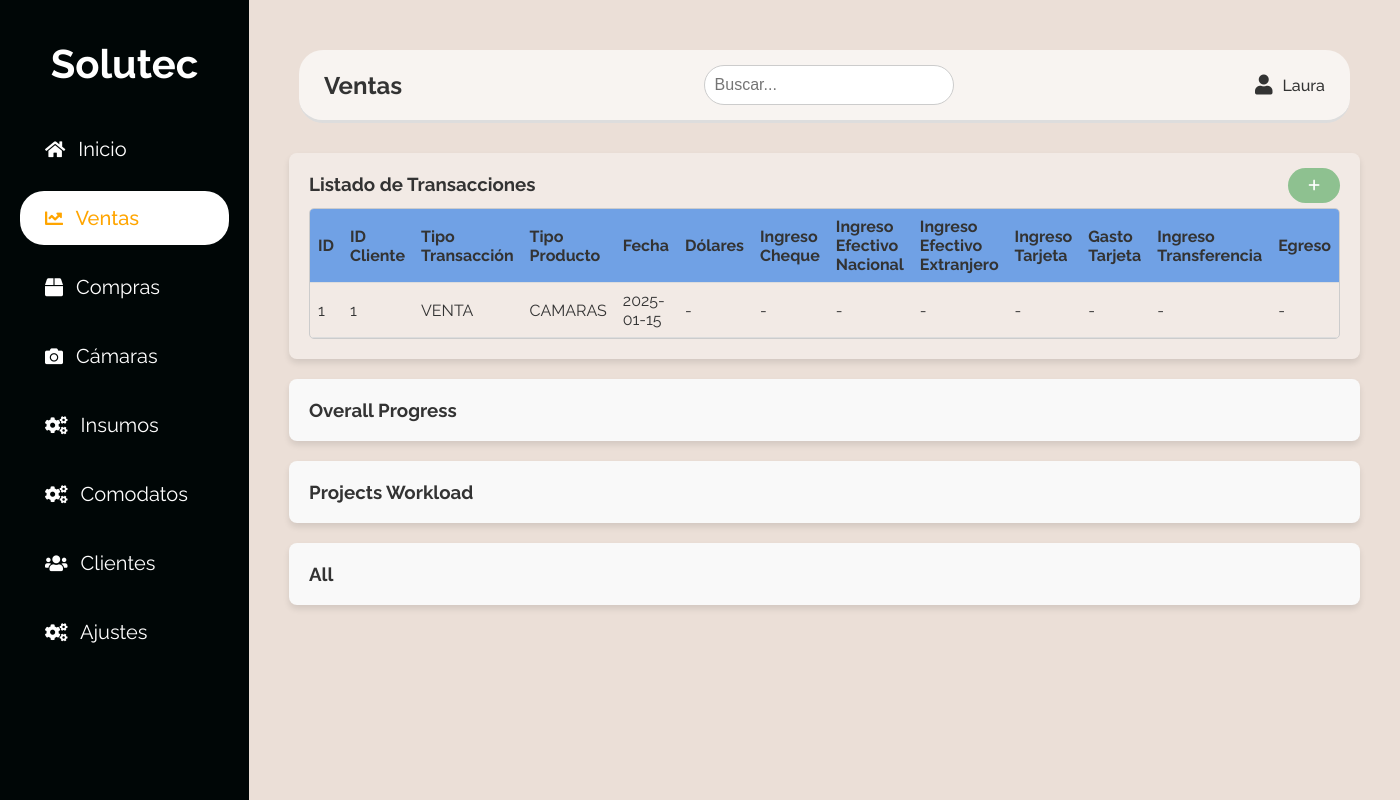
After one commit to JoaquinBaldevenito/Proyecto-gestion, a Flask app: page /ventas in a window 1400 px wide. The commit adds this page. Run offline with Flask 3, Linux system fonts and the light colour scheme; some libraries are stand-ins or nearby versions.

Commit message:
Listado de transferencias

```diff
--- a/app/routes.py
+++ b/app/routes.py
@@ -1,6 +1,7 @@
+from datetime import datetime
 from flask import Blueprint, app, jsonify, render_template, request
 
-from app.models import Cliente, db
+from app.models import Cliente, Transaccion, db
 
 bp = Blueprint('main', __name__)
 
@@ -68,3 +69,87 @@ def update_cliente():
     except Exception as e:
         print(f"Error: {e}")
         return jsonify({"error": "Error interno del servidor"}), 500
+
+@bp.route('/ventas')
+def ventas():
+    transacciones = Transaccion.query.all()
+    return render_template('ventas.html', transacciones=transacciones)
+
+
+@bp.route('/add_transaccion', methods=['POST'])
+def add_transaccion():
+
+    data = request.get_json()
+    id_cliente=data.get('id_cliente')
+    tipo_transaccion=data.get('tipo_transaccion')
+    tipo_producto=data.get('tipo_producto')
+    fecha_transaccion=datetime.strptime(data.get('fecha_transaccion'), '%Y-%m-%d')
+    dolares=data.get('dolares')
+    ingreso_cheque=data.get('ingreso_cheque')
+    ing_efectivo_n=data.get('ing_efectivo_n')
+    ing_efectivo_f=data.get('ing_efectivo_f')
+    ingreso_tarjeta=data.get('ingreso_tarjeta')
+    gasto_tarjeta=data.get('gasto_tarjeta')
+    ingreso_transf=data.get('ingreso_transf')
+    egreso=data.get('egreso')
+
+    nueva_transaccion = Transaccion(
+        id_cliente=id_cliente,
+        tipo_transaccion=tipo_transaccion,
+        tipo_producto=tipo_producto,
+        fecha_transaccion=fecha_transaccion,
+        dolares=dolares,
+        ingreso_cheque=ingreso_cheque,
+        ing_efectivo_n=ing_efectivo_n,
+        ing_efectivo_f=ing_efectivo_f,
+        ingreso_tarjeta=ingreso_tarjeta,
+        gasto_tarjeta=gasto_tarjeta,
+        ingreso_transf=ingreso_transf,
+        egreso=egreso
+        )
+
+    db.session.add(nueva_transaccion)
+    db.session.commit()
+
+    return jsonify({
+        'id_transaccion': nueva_transaccion.id_transaccion,
+        'id_cliente': nueva_transaccion.id_cliente,
+        'tipo_transaccion': nueva_transaccion.tipo_transaccion,
+        'tipo_producto': nueva_transaccion.tipo_producto,
+        'fecha_transaccion': nueva_transaccion.fecha_transaccion.strftime('%Y-%m-%d'),
+        'dolares': nueva_transaccion.dolares,
+        'ingreso_cheque': nueva_transaccion.ingreso_cheque,
+        'ing_efectivo_n': nueva_transaccion.ing_efectivo_n,
+        'ing_efectivo_f': nueva_transaccion.ing_efectivo_f,
+        'ingreso_tarjeta': nueva_transaccion.ingreso_tarjeta,
+        'gasto_tarjeta': nueva_transaccion.gasto_tarjeta,
+        'ingreso_transf': nueva_transaccion.ingreso_transf,
+        'egreso': nueva_transaccion.egreso,
+    }), 201
+
+@bp.route('/update_transaccion', methods=['POST'])
+def update_transaccion():
+    try:
+        data = request.json
+        id_transaccion = data['id_transaccion']
+        field = data['field']
+        value = data['value']
+
+        # Encontrar la transacción por ID
+        transaccion = Transaccion.query.get(id_transaccion)
+        if not transaccion:
+            return jsonify({'error': 'Transacción no encontrada'}), 404
+
+        # Actualizar el campo específico
+        if field in ['dolares', 'ingreso_cheque', 'ing_efectivo_n', 'ing_efectivo_f',
+                     'ingreso_tarjeta', 'gasto_tarjeta', 'ingreso_transf', 'egreso']:
+            setattr(transaccion, field, float(value) if value else None)
+        elif field == 'fecha_transaccion':
+            transaccion.fecha_transaccion = datetime.strptime(value, '%Y-%m-%d')
+        else:
+            setattr(transaccion, field, value)
+
+        db.session.commit()
+        return jsonify({'message': 'Transacción actualizada con éxito'}), 200
+    except Exception as e:
+        return jsonify({'error': str(e)}), 400
--- /dev/null
+++ b/app/static/css/ventas.css
@@ -0,0 +1,163 @@
+@import url('base.css');
+/* Modal Styles */
+.modal {
+    display: none;
+    position: fixed;
+    z-index: 1;
+    left: 0;
+    top: 0;
+    width: 100%;
+    height: 100%;
+    overflow: auto;
+    background-color: rgba(0, 0, 0, 0.4);
+    padding-top: 60px; /* Espacio desde la parte superior */
+    transition: opacity 0.3s ease; /* Animación para suavizar la aparición */
+}
+
+/* Modal content */
+.modal-content {
+    background-color: #fff;
+    margin: 5% auto; /* Centrado con márgenes */
+    padding: 20px;
+    border: 1px solid #888;
+    width: 80%; /* Ancho del modal */
+    max-width: 600px; /* Máximo ancho */
+    border-radius: 10px;
+    box-shadow: 0 4px 8px rgba(0, 0, 0, 0.3);
+    position: relative;
+}
+
+/* El botón de cierre (X) */
+.close {
+    color: #aaa;
+    float: right;
+    font-size: 28px;
+    font-weight: bold;
+}
+
+.close:hover,
+.close:focus {
+    color: black;
+    text-decoration: none;
+    cursor: pointer;
+}
+
+/* Estilos para el formulario */
+form {
+    display: flex;
+    flex-direction: column;
+}
+
+form label {
+    margin-bottom: 8px;
+    font-weight: bold;
+    color: #333;
+}
+
+form input {
+    padding: 4px;
+    margin-bottom: 15px;
+    border: 1px solid #ccc;
+    border-radius: 5px;
+    font-size: 16px;
+    width: 100%;
+    box-sizing: border-box;
+}
+
+form input:focus {
+    border-color: #007bff;
+    outline: none;
+}
+
+.btn {
+    background-color: #1a932e77;
+    color: white;
+    padding: 10px 20px;
+    border: none;
+    border-radius: 25px;
+    cursor: pointer;
+    position: relative;
+    top: -5px;
+}
+
+.btn h {
+    color: #1A932E;
+}
+
+.btn:hover {
+    background-color: #45a049;
+}
+
+/* Clase activa para elementos */
+.active {
+    background-color: rgba(255, 255, 255, 0.2); /* Destacar el item activo */
+}
+
+.editable-cell {
+    width: 50%;
+    padding: 5px;
+    border-radius: 4px;
+    font-size: 14px;
+    box-sizing: border;
+    background-color: rgba(255, 255, 255, 0.34)
+}
+
+.dashboard {
+    display: grid;
+
+    gap: 20px;
+    margin: 20px;
+  }
+
+  .top-controls {
+    display: flex;
+    justify-content: space-between;
+  }
+
+  .table-container {
+    max-height: 250px; /* Ajusta según el tamaño de las filas */
+    overflow-y: auto; /* Habilita el scroll vertical */
+    border: 1px solid #ccc; /* Opcional: para destacar el contenedor */
+
+    border-radius: 5px;
+  }
+
+  .summary-box {
+    grid-column: 0 / -1; /* Ocupa todo el ancho */
+    background: rgba(255, 255, 255, 0.34);
+    border-radius: 8px;
+    padding: 20px;
+    box-shadow: 0 4px 6px rgba(0, 0, 0, 0.1);
+  }
+
+  .summary-box table {
+    width: 100%;
+    border-collapse: collapse;
+  }
+
+  .summary-box tbody{
+    overflow: auto;
+  }
+
+  .summary-box table th,
+  .summary-box table td {
+    text-align: left;
+    padding: 8px;
+    border-bottom: 1px solid #ddd;
+  }
+
+  .summary-box thead {
+    position: sticky;
+    top: 0;
+    background-color: #70A1E5;
+    border-bottom: 1px solid #ddd;
+  }
+
+  .overall-progress,
+  .projects-workload,
+  .details-box {
+    background: #f9f9f9;
+    border-radius: 8px;
+    padding: 20px;
+    box-shadow: 0 4px 6px rgba(0, 0, 0, 0.1);
+  }
--- a/app/templates/base.html
+++ b/app/templates/base.html
@@ -18,7 +18,7 @@
         <h1>Solutec</h1>
         <ul>
             <li><a href="{{ url_for('main.base') }}" class="{% if request.path == '/' %} active{% endif %}"><i class="fas fa-home"></i> Inicio</a></li>
-            <li><a href="{{ url_for('main.base') }}" class="{% if request.path == '/a' %} active{% endif %}"><i class="fas fa-chart-line"></i> Ventas</a></li>
+            <li><a href="{{ url_for('main.ventas') }}" class="{% if request.path == '/ventas' %} active{% endif %}"><i class="fas fa-chart-line"></i> Ventas</a></li>
             <li><a href="{{ url_for('main.base') }}" class="{% if request.path == '/a' %} active{% endif %}"><i class="fas fa-box"></i> Compras</a></li>
             <li><a href="{{ url_for('main.base') }}" class="{% if request.path == '/a' %} active{% endif %}"><i class="fas fa-camera"></i> Cámaras</a></li>
             <li><a href="{{ url_for('main.base') }}" class="{% if request.path == '/a' %} active{% endif %}"><i class="fas fa-cogs"></i> Insumos</a></li>
--- /dev/null
+++ b/app/templates/ventas.html
@@ -0,0 +1,256 @@
+{% extends "base.html" %}
+
+{% block title %}Clientes{% endblock %}
+
+{% block styles %}
+    <link rel="stylesheet" href="{{ url_for('static', filename='css/ventas.css') }}">
+{% endblock %}
+
+{% block header %} Ventas {% endblock %}
+
+{% block content %}
+<div class="dashboard">
+    <!-- Fila 1: Encabezado -->
+    <div class="summary-box">
+        <div class="top-controls">
+            <h3>Listado de Transacciones</h3>
+            <button id="add-transaccion-btn" class="btn">
+                <i class="fa-solid fa-plus"></i>
+            </button>
+        </div>
+        <!-- Modal -->
+        <div id="add-transaccion-modal" class="modal">
+            <div class="modal-content">
+                <span class="close">&times;</span>
+                <h2>Agregar Transacción</h2>
+                <form id="add-transaccion-form">
+                    <label for="id_cliente">ID del Cliente:</label>
+                    <input type="number" id="id_cliente" name="id_cliente" required>
+
+                    <label for="tipo_transaccion">Tipo de Transacción:</label>
+                    <select id="tipo_transaccion" name="tipo_transaccion" required>
+                        <option value="VENTA">Venta</option>
+                        <option value="COMPRA">Compra</option>
+                    </select>
+
+                    <label for="tipo_producto">Tipo de Producto:</label>
+                    <select id="tipo_producto" name="tipo_producto" required>
+                        <option value="CAMARAS">Cámaras</option>
+                        <option value="INSUMOS">Insumos</option>
+                        <option value="COMODATOS">Comodatos</option>
+                    </select>
+
+                    <label for="fecha_transaccion">Fecha de Transacción:</label>
+                    <input type="date" id="fecha_transaccion" name="fecha_transaccion" required>
+
+                    <label for="dolares">Dólares (Opcional):</label>
+                    <input type="number" step="0.01" id="dolares" name="dolares">
+
+                    <h3>Detalles de Pago (Solo para Venta):</h3>
+                    <label for="ingreso_cheque">Ingreso Cheque (Opcional):</label>
+                    <input type="number" step="0.01" id="ingreso_cheque" name="ingreso_cheque">
+
+                    <label for="ing_efectivo_n">Ingreso Efectivo Nacional (Opcional):</label>
+                    <input type="number" step="0.01" id="ing_efectivo_n" name="ing_efectivo_n">
+
+                    <label for="ing_efectivo_f">Ingreso Efectivo Extranjero (Opcional):</label>
+                    <input type="number" step="0.01" id="ing_efectivo_f" name="ing_efectivo_f">
+
+                    <label for="ingreso_tarjeta">Ingreso Tarjeta (Opcional):</label>
+                    <input type="number" step="0.01" id="ingreso_tarjeta" name="ingreso_tarjeta">
+
+                    <label for="gasto_tarjeta">Gasto Tarjeta (Opcional):</label>
+                    <input type="number" step="0.01" id="gasto_tarjeta" name="gasto_tarjeta">
+
+                    <label for="ingreso_transf">Ingreso Transferencia (Opcional):</label>
+                    <input type="number" step="0.01" id="ingreso_transf" name="ingreso_transf">
+
+                    <h3>Detalles de Egreso (Solo para Compra):</h3>
+                    <label for="egreso">Egreso (Opcional):</label>
+                    <input type="number" step="0.01" id="egreso" name="egreso">
+
+                    <button type="submit" class="btn">Guardar</button>
+                </form>
+            </div>
+        </div>
+        <div class="table-container">
+            <table>
+                <thead>
+                    <tr>
+                        <th>ID</th>
+                        <th>ID Cliente</th>
+                        <th>Tipo Transacción</th>
+                        <th>Tipo Producto</th>
+                        <th>Fecha</th>
+                        <th>Dólares</th>
+                        <th>Ingreso Cheque</th>
+                        <th>Ingreso Efectivo Nacional</th>
+                        <th>Ingreso Efectivo Extranjero</th>
+                        <th>Ingreso Tarjeta</th>
+                        <th>Gasto Tarjeta</th>
+                        <th>Ingreso Transferencia</th>
+                        <th>Egreso</th>
+                    </tr>
+                </thead>
+
+              <tbody id="transacciones-list">
+                {% for transaccion in transacciones %}
+                <tr>
+                    <td>{{ transaccion.id_transaccion }}</td>
+                    <td>{{ transaccion.id_cliente }}</td>
+                    <td>{{ transaccion.tipo_transaccion }}</td>
+                    <td>{{ transaccion.tipo_producto }}</td>
+                    <td>{{ transaccion.fecha_transaccion }}</td>
+                    <td>{{ transaccion.dolares or '-' }}</td>
+                    <td>{{ transaccion.ingreso_cheque or '-' }}</td>
+                    <td>{{ transaccion.ing_efectivo_n or '-' }}</td>
+                    <td>{{ transaccion.ing_efectivo_f or '-' }}</td>
+                    <td>{{ transaccion.ingreso_tarjeta or '-' }}</td>
+                    <td>{{ transaccion.gasto_tarjeta or '-' }}</td>
+                    <td>{{ transaccion.ingreso_transf or '-' }}</td>
+                    <td>{{ transaccion.egreso or '-' }}</td>
+                </tr>
+                {% endfor %}
+            </tbody>
+
+            </table>
+        </div>
+    </div>
+
+    <!-- Fila 2: Progreso general y carga de proyectos -->
+    <div class="overall-progress">
+      <h3>Overall Progress</h3>
+    </div>
+    <div class="projects-workload">
+      <h3>Projects Workload</h3>
+    </div>
+    <!-- Fila 3: Detalles -->
+    <div class="details-box">
+      <h3>All</h3>
+    </div>
+  </div>
+
+{% endblock %}
+
+{% block scripts %}
+<script>
+    // Modal Handling
+    const modal = document.getElementById('add-transaccion-modal');
+    const btn = document.getElementById('add-transaccion-btn');
+    const closeBtn = document.querySelector('.close');
+
+    btn.onclick = () => modal.style.display = 'block';
+    closeBtn.onclick = () => modal.style.display = 'none';
+    window.onclick = (e) => { if (e.target == modal) modal.style.display = 'none'; };
+
+    // Form Submission
+    document.getElementById('add-transaccion-form').onsubmit = async function (e) {
+        e.preventDefault();
+        const id_cliente = document.getElementById('id_cliente').value;
+        const tipo_transaccion = document.getElementById('tipo_transaccion').value;
+        const tipo_producto = document.getElementById('tipo_producto').value;
+        const fecha_transaccion = document.getElementById('fecha_transaccion').value;
+        const dolares = document.getElementById('dolares').value || null;
+        const ingreso_cheque = document.getElementById('ingreso_cheque').value || null;
+        const ing_efectivo_n = document.getElementById('ing_efectivo_n').value || null;
+        const ing_efectivo_f = document.getElementById('ing_efectivo_f').value || null;
+        const ingreso_tarjeta = document.getElementById('ingreso_tarjeta').value || null;
+        const gasto_tarjeta = document.getElementById('gasto_tarjeta').value || null;
+        const ingreso_transf = document.getElementById('ingreso_transf').value || null;
+        const egreso = document.getElementById('egreso').value || null;
+
+        try {
+            const response = await fetch('{{ url_for("main.add_transaccion") }}', {
+                method: 'POST',
+                headers: { 'Content-Type': 'application/json' },
+                body: JSON.stringify({
+                    id_cliente, tipo_transaccion, tipo_producto, fecha_transaccion, dolares,
+                    ingreso_cheque, ing_efectivo_n, ing_efectivo_f, ingreso_tarjeta,
+                    gasto_tarjeta, ingreso_transf, egreso
+                }),
+            });
+
+            if (response.ok) {
+                const newTransaccion = await response.json();
+                const tbody = document.getElementById('transacciones-list');
+                const row = document.createElement('tr');
+                row.innerHTML = `
+                    <td>${newTransaccion.id_transaccion}</td>
+                    <td>${newTransaccion.id_cliente}</td>
+                    <td>${newTransaccion.tipo_transaccion}</td>
+                    <td>${newTransaccion.tipo_producto}</td>
+                    <td>${newTransaccion.fecha_transaccion}</td>
+                    <td>${newTransaccion.dolares || '-'}</td>
+                    <td>${newTransaccion.ingreso_cheque || '-'}</td>
+                    <td>${newTransaccion.ing_efectivo_n || '-'}</td>
+                    <td>${newTransaccion.ing_efectivo_f || '-'}</td>
+                    <td>${newTransaccion.ingreso_tarjeta || '-'}</td>
+                    <td>${newTransaccion.gasto_tarjeta || '-'}</td>
+                    <td>${newTransaccion.ingreso_transf || '-'}</td>
+                    <td>${newTransaccion.egreso || '-'}</td>
+                `;
+                tbody.appendChild(row);
+                attachEditableCells(row); // Hacer celdas editables
+                modal.style.display = 'none';
+            } else {
+                alert('Error al agregar la transacción.');
+            }
+        } catch (error) {
+            console.error(error);
+        }
+    };
+
+    // Convertir celdas en editables
+    function attachEditableCells(row) {
+        const cells = row.querySelectorAll('td:not(:first-child)'); // Evitar ID de transacción (primer columna)
+        cells.forEach(cell => {
+            cell.addEventListener('dblclick', () => {
+                const originalText = cell.textContent.trim();
+                const input = document.createElement('input');
+                input.type = 'text';
+                input.value = originalText;
+                input.classList.add('editable-cell');
+
+                cell.textContent = ''; // Limpiar contenido original
+                cell.appendChild(input);
+                input.focus();
+
+                // Guardar cambio al perder el foco
+                input.addEventListener('blur', async () => {
+                    const newValue = input.value.trim();
+                    cell.textContent = newValue || originalText; // Mantener valor anterior si está vacío
+
+                    // Lógica para actualizar en el servidor (opcional)
+                    try {
+                        const id_transaccion = row.querySelector('td:first-child').textContent.trim();
+                        const fieldName = [
+                            'id_cliente', 'tipo_transaccion', 'tipo_producto', 'fecha_transaccion',
+                            'dolares', 'ingreso_cheque', 'ing_efectivo_n', 'ing_efectivo_f',
+                            'ingreso_tarjeta', 'gasto_tarjeta', 'ingreso_transf', 'egreso'
+                        ][cell.cellIndex - 1]; // Determinar el campo según la posición
+
+                        await fetch('{{ url_for("main.update_transaccion") }}', {
+                            method: 'POST',
+                            headers: { 'Content-Type': 'application/json' },
+                            body: JSON.stringify({ id_transaccion, field: fieldName, value: newValue }),
+                        });
+                    } catch (error) {
+                        console.error('Error al actualizar el servidor:', error);
+                        cell.textContent = originalText; // Revertir cambios si hay error
+                    }
+                });
+
+                // Guardar cambio al presionar Enter
+                input.addEventListener('keydown', (e) => {
+                    if (e.key === 'Enter') {
+                        input.blur();
+                    }
+                });
+            });
+        });
+    }
+
+    // Hacer todas las celdas existentes editables
+    document.querySelectorAll('#transacciones-list tr').forEach(attachEditableCells);
+</script>
+{% endblock %}
```
Also changed, not shown: instance/dataBase.db.
